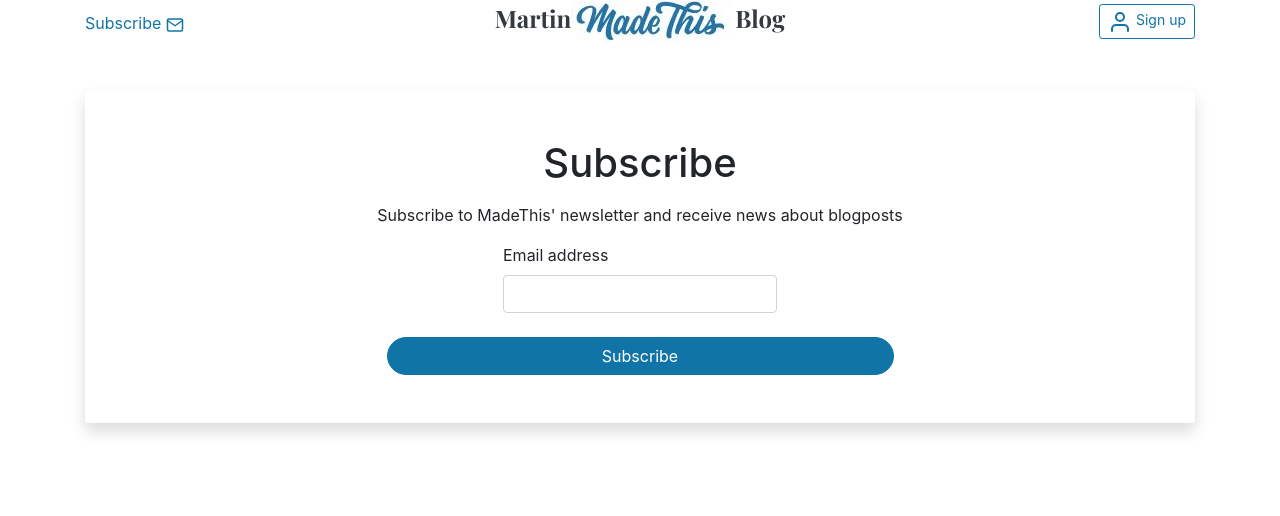
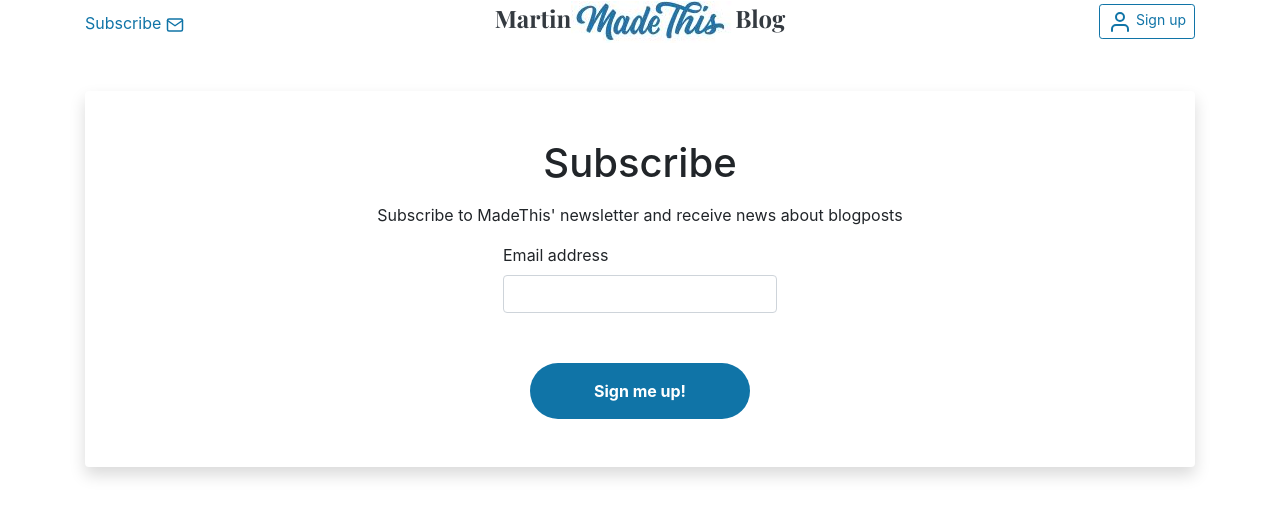
Before and after one commit to MartinLykke/madethis-blog, a Next.js app: page /subscribe in a window 1280 px wide. Shown: the top 516 px of the page. Built offline with nearby package versions, Linux system fonts and the light colour scheme.

Commit message:
css updated to match madethis' design system.

```diff
--- a/pages/createPost.js
+++ b/pages/createPost.js
@@ -1,5 +1,5 @@
 const createPost = () => {
-  return <div></div>;
+  return <div className="container"></div>;
 };
 
 export default createPost;
--- a/pages/subscribe.js
+++ b/pages/subscribe.js
@@ -1,3 +1,4 @@
+import styles from "../styles/Subscribe.module.css";
 const subscribe = () => {
   return (
     <div>
@@ -17,11 +18,8 @@
             aria-describedby="emailHelp"
           ></input>
         </form>
-        <div className="w-50">
-          <button class="btn btn-primary mt-4 rounded-pill btn-block">
-            Subscribe
-          </button>
-        </div>
+
+        <a className={styles.subscribetbtn}>Sign me up!</a>
       </div>
     </div>
   );
--- /dev/null
+++ b/styles/Subscribe.module.css
@@ -0,0 +1,22 @@
+.subscribetbtn {
+  background-color: var(--clr-primary-blue);
+  padding: var(--spacing-4) var(--spacing-9);
+  border-color: var(--clr-primary);
+  border-radius: 50rem !important;
+  font-weight: bold;
+  margin-top: 50px;
+  color: white;
+}
+.subscribetbtn:hover {
+  background-color: var(--clr-primary-2);
+  color: white;
+  text-decoration: none;
+  cursor: pointer;
+}
+.subscribetbtn:active {
+  -webkit-transform: scale(0.95); /* Safari and Chrome */
+  -moz-transform: scale(0.95); /* Firefox */
+  -ms-transform: scale(0.95); /* IE 9 */
+  -o-transform: scale(0.95); /* Opera */
+  transform: scale(0.95);
+}
```
Also changed, not shown: components/AddNewPost.js (+2 -5 lines), styles/AddNewPost.module.css (added, +21 -0 lines).
